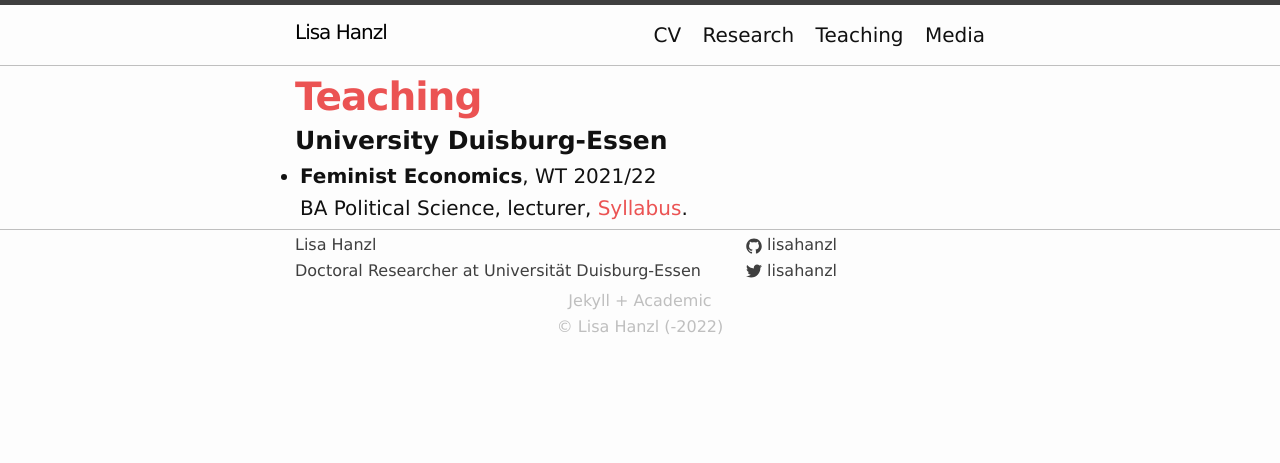
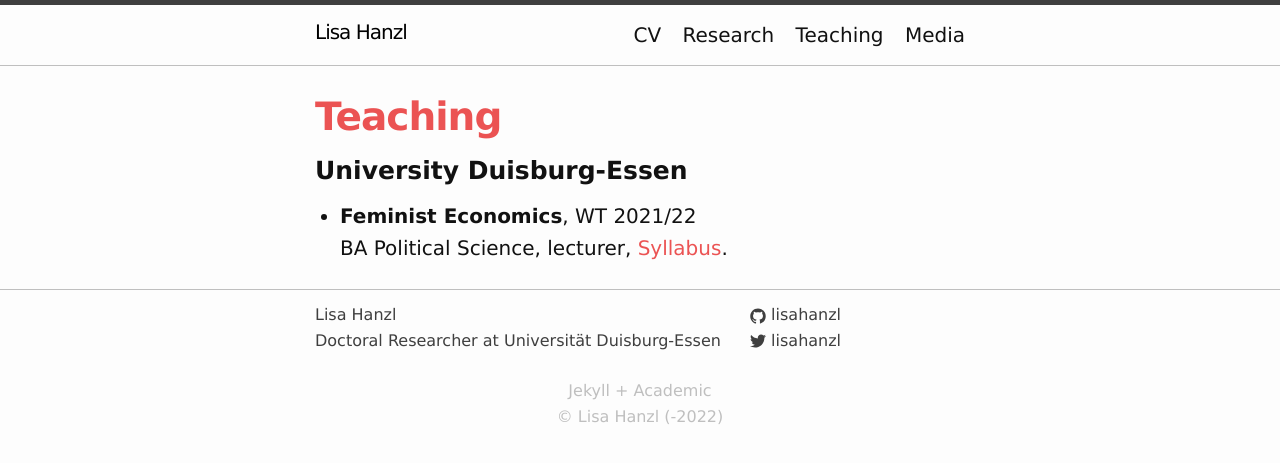
Before and after one commit to lisahanzl/lisahanzl.github.io, a Jekyll site: the page built from 02_teaching.md, in a window 1280 px wide. Shown: the top 463 px of the page. Built offline with Jekyll 4.4.1, drawn with Linux system fonts in a browser that asks for light colours.

Commit message:
Update main.scss

```diff
--- a/assets/main.scss
+++ b/assets/main.scss
@@ -16,7 +16,7 @@ $base-line-height: 1.5;
 $alt-font-family: "Raleway", Verdana, sans-serif;
 $alt-font-weight: bold;
 
-$spacing-unit:     5px;
+$spacing-unit:     25px;
 
 $text-color:       #111;
 $background-color: #fdfdfd;
```
